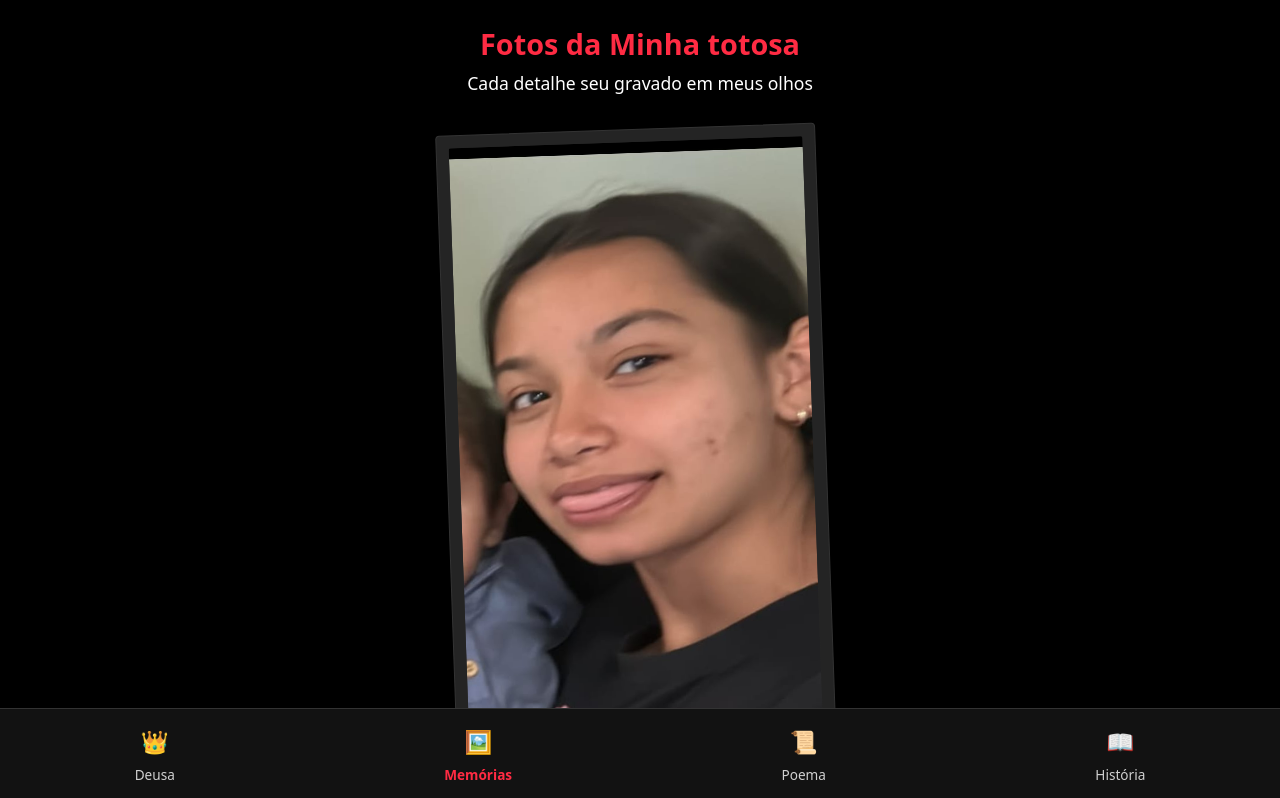
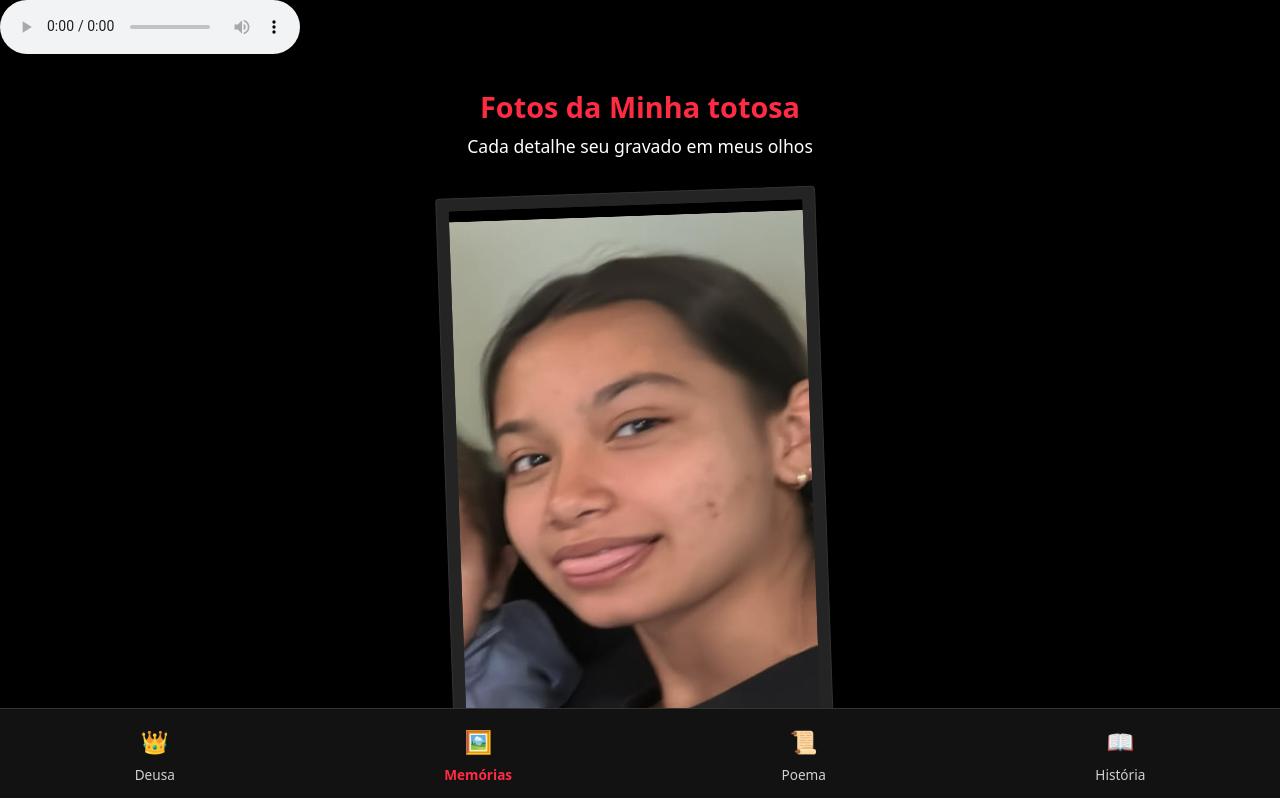
Before and after one commit to nicolasbvsantos-lab/voce-minha-deusa, a plain HTML site: page paginas/memorias.html in a window 1280 px wide. Shown: the top 798 px of the page. Drawn offline with Linux system fonts and the light colour scheme.

Commit message:
Add controls to audio player in memórias.html

```diff
--- a/paginas/memorias.html
+++ b/paginas/memorias.html
@@ -8,7 +8,7 @@
     <link rel="stylesheet" href="../css/memorias.css">
 </head>
 <body>
-    <audio id="audio-player" src="assets/audio/Morena.mp3" autoplay loop></audio>
+    <audio id="audio-player" src="assets/audio/Morena.mp3" controls autoplay loop></audio>
     <main class="container">
         <header class="cabecalho-pagina">
             <h1>Fotos da Minha totosa</h1>
```
